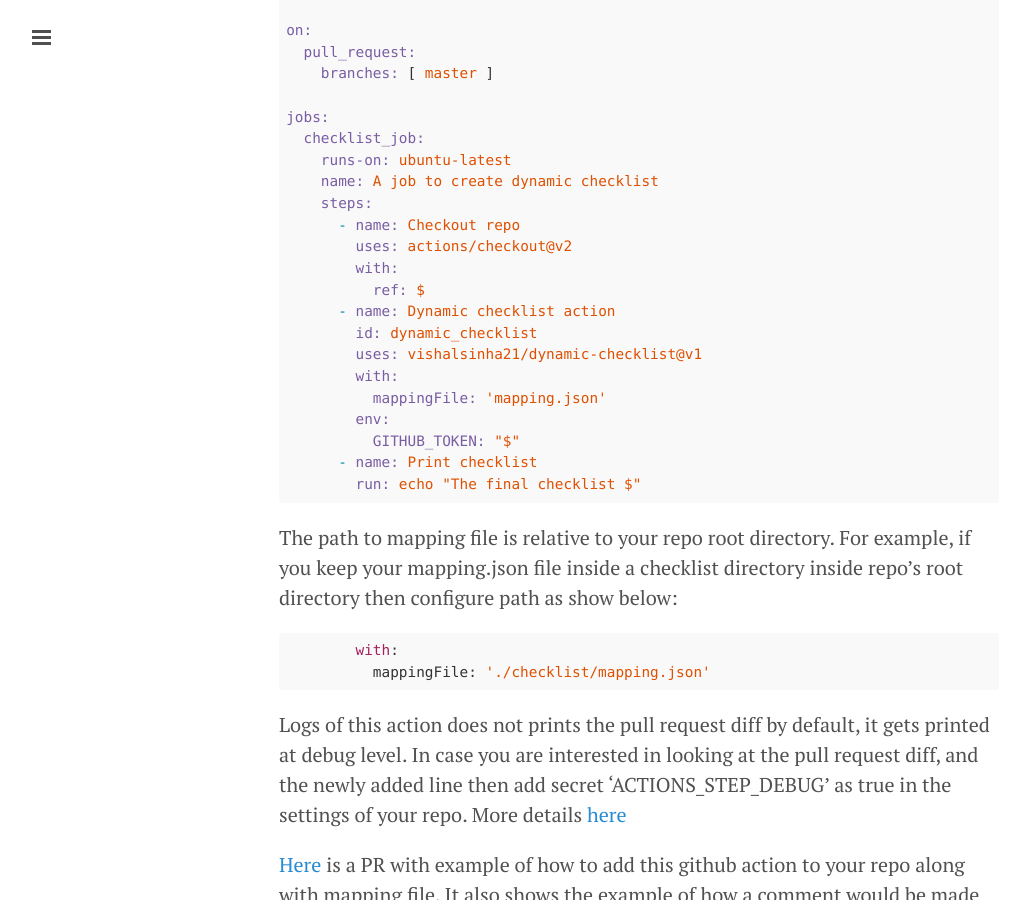
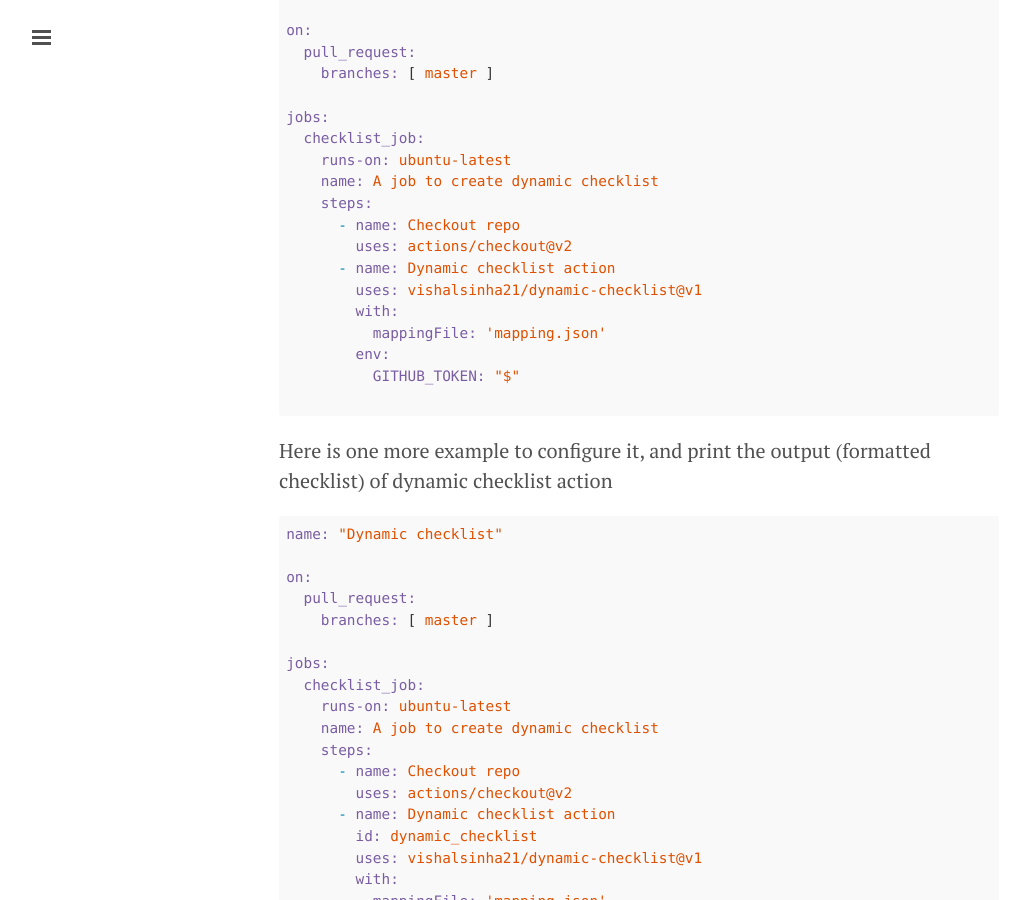
Before and after one commit to vishalsinha21/vishalsinha21.github.io, a Jekyll site: the page built from _posts/2020-07-04-dynamic-checklist.markdown, in a window 1280 px wide and 900 px high, scrolled down 1849 px. Shown: the whole window, without its empty margins (1-1020 px from the left). Built offline with Jekyll 4.4.1, drawn with Linux system fonts in a browser that asks for light colours; nearby versions of some CDN libraries; comment, search, counter and statistics services are not loaded.

Commit message:
Update example config for dynamic checklist

````diff
--- a/_posts/2020-07-04-dynamic-checklist.markdown
+++ b/_posts/2020-07-04-dynamic-checklist.markdown
@@ -73,8 +73,31 @@ jobs:
     steps:
       - name: Checkout repo
         uses: actions/checkout@v2
+      - name: Dynamic checklist action
+        uses: vishalsinha21/dynamic-checklist@v1
         with:
-          ref: ${{ github.head_ref }}
+          mappingFile: 'mapping.json'
+        env:
+          GITHUB_TOKEN: "${{ secrets.GITHUB_TOKEN }}"
+
+```
+
+
+Here is one more example to configure it, and print the output (formatted checklist) of dynamic checklist action
+```yaml
+name: "Dynamic checklist"
+
+on:
+  pull_request:
+    branches: [ master ]
+
+jobs:
+  checklist_job:
+    runs-on: ubuntu-latest
+    name: A job to create dynamic checklist
+    steps:
+      - name: Checkout repo
+        uses: actions/checkout@v2
       - name: Dynamic checklist action
         id: dynamic_checklist
         uses: vishalsinha21/dynamic-checklist@v1
````
